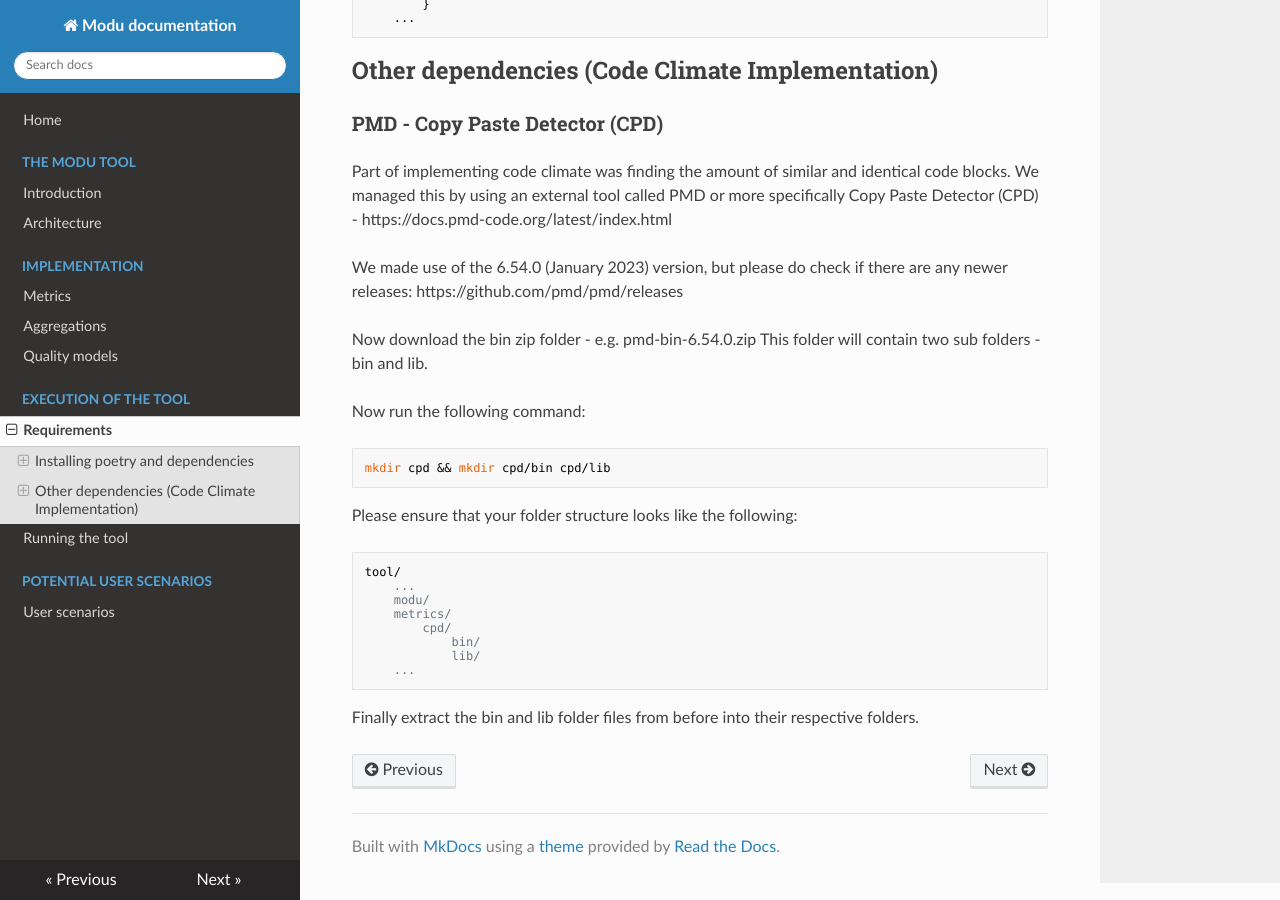
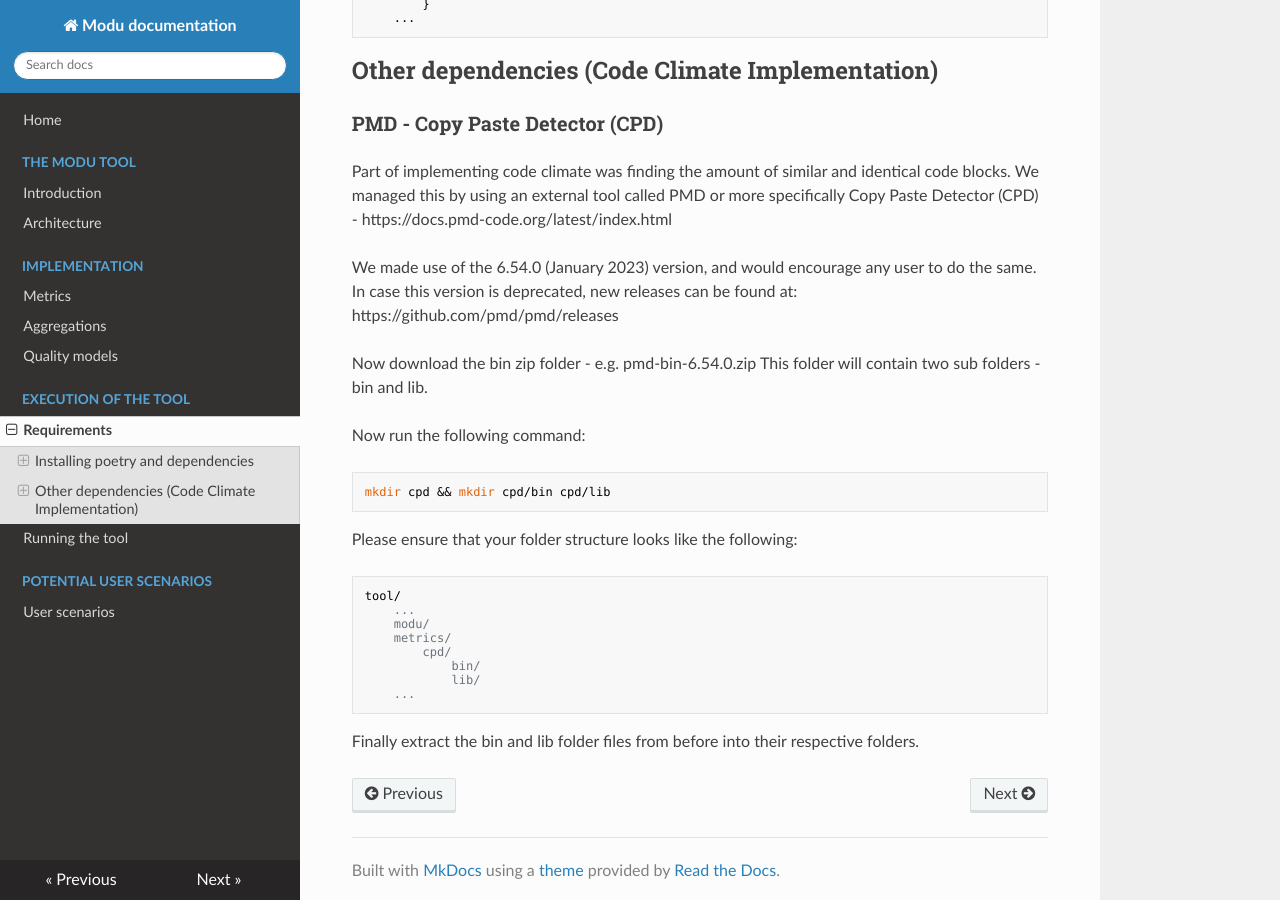
Before and after one commit to parameterIT/tool, an MkDocs documentation site: the page built from documentation/docs/requirements.md, in a window 1280 px wide and 900 px high, scrolled down 2366 px. Built offline with MkDocs 1.6.1, drawn with Linux system fonts in a browser that asks for light colours; nearby versions of some CDN libraries.

Commit message:
added encouragement for PMD

```diff
--- a/documentation/docs/requirements.md
+++ b/documentation/docs/requirements.md
@@ -106,7 +106,7 @@ class SourceRepository:
 ### PMD - Copy Paste Detector (CPD)
 Part of implementing code climate was finding the amount of similar and identical code blocks. We managed this by using an external tool called PMD or more specifically Copy Paste Detector (CPD) - https://docs.pmd-code.org/latest/index.html
 
-We made use of the 6.54.0 (January 2023) version, but please do check if there are any newer releases: https://github.com/pmd/pmd/releases
+We made use of the 6.54.0 (January 2023) version, and would encourage any user to do the same. In case this version is deprecated, new releases can be found at: https://github.com/pmd/pmd/releases
 
 Now download the bin zip folder - e.g. pmd-bin-6.54.0.zip
 This folder will contain two sub folders - bin and lib.
```
